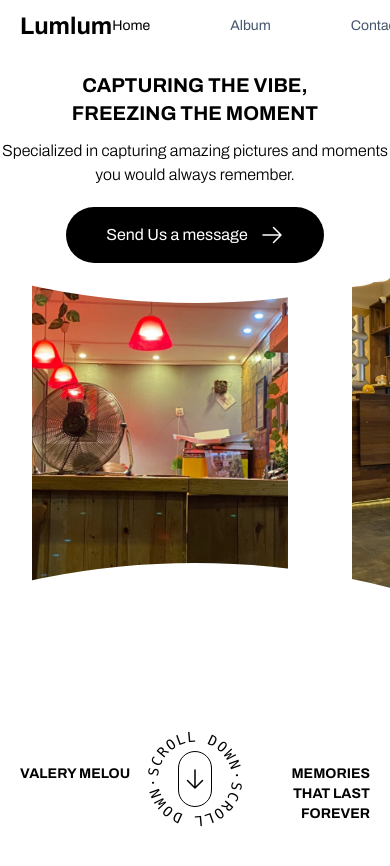
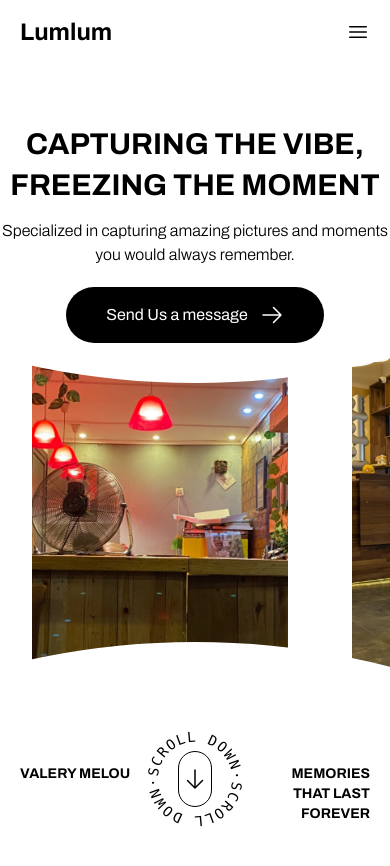
Before and after one commit to valerymelou/photography-studio-hero, a website built with Vite: page index.html in a window 390 px wide. Built offline with nearby package versions, Linux system fonts and the light colour scheme; files whose address does not match are found by name.

Commit message:
fix: responsive for mobile devices

```diff
--- a/index.html
+++ b/index.html
@@ -18,25 +18,44 @@
       <header class="z-10 relative">
         <div class="container mx-auto px-5 flex items-center">
           <a href="/" class="mr-auto font-bold text-2xl">Lumlum</a>
-          <nav class="flex space-x-20">
-            <a href="" class="text-sm py-4 duration-300 ease-in-out">Home</a>
+          <nav class="sm:flex space-x-20 hidden">
+            <a href="" class="text-sm py-5 duration-300 ease-in-out">Home</a>
             <a
               href=""
-              class="text-sm py-4 duration-300 ease-in-out text-slate-600 hover:text-black"
+              class="text-sm py-5 duration-300 ease-in-out text-slate-600 hover:text-black"
               >Album</a
             >
             <a
               href=""
-              class="text-sm py-4 duration-300 ease-in-out text-slate-600 hover:text-black"
+              class="text-sm py-5 duration-300 ease-in-out text-slate-600 hover:text-black"
               >Contact</a
             >
           </nav>
+          <button
+            aria-label="Toggle Navigation"
+            class="ml-auto flex sm:hidden cursor-pointer py-5"
+          >
+            <svg
+              xmlns="http://www.w3.org/2000/svg"
+              fill="none"
+              viewBox="0 0 24 24"
+              stroke-width="1.5"
+              stroke="currentColor"
+              class="size-6"
+            >
+              <path
+                stroke-linecap="round"
+                stroke-linejoin="round"
+                d="M3.75 6.75h16.5M3.75 12h16.5m-16.5 5.25h16.5"
+              />
+            </svg>
+          </button>
         </div>
       </header>
 
       <div class="h-screen overflow-hidden">
         <div class="max-w-[600px] mx-auto text-center pt-5 z-30 relative">
-          <h1 class="text-xl sm:text-5xl font-bold leading-snug">
+          <h1 class="text-3xl mt-10 sm:mt-0 sm:text-5xl font-bold leading-snug">
             CAPTURING THE VIBE,<br />FREEZING THE MOMENT
           </h1>
           <p class="font-light mt-3">
```
